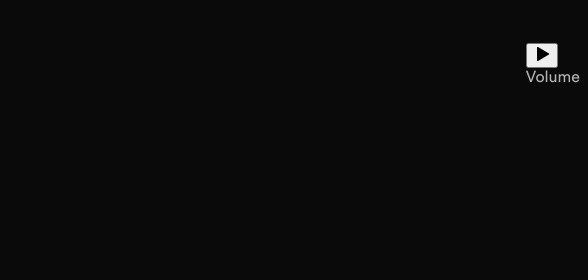
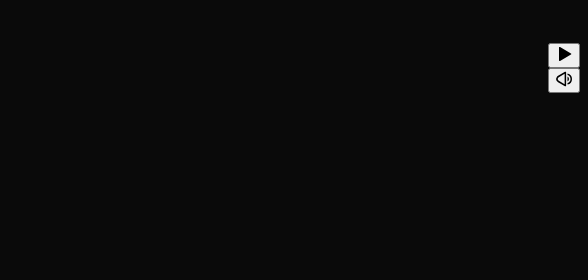
Before and after one commit to JamesGalvis/spotify-clone, an Astro site: page / in a window 1280 px wide. Shown: the top 280 px of the page, 692-1280 px from the left. Built offline with nearby package versions, Linux system fonts and the light colour scheme; Astro itself is replaced by a stand-in of ours.

Commit message:
Player: Volume Control

```diff
--- a/package.json
+++ b/package.json
@@ -13,9 +13,11 @@
     "@astrojs/check": "^0.6.0",
     "@astrojs/react": "^3.3.4",
     "@astrojs/tailwind": "^5.1.0",
+    "@radix-ui/react-slider": "^1.1.2",
     "@types/react": "^18.3.2",
     "@types/react-dom": "^18.3.0",
     "astro": "^4.8.2",
+    "clsx": "^2.1.1",
     "react": "^18.3.1",
     "react-dom": "^18.3.1",
     "tailwindcss": "^3.4.3",
--- a/src/components/Player.tsx
+++ b/src/components/Player.tsx
@@ -1,5 +1,6 @@
 import { usePlayerStore } from '@/store/player-store'
-import { useEffect, useRef, useState } from 'react'
+import { useEffect, useRef } from 'react'
+import { Slider } from './ui/Slider'
 
 export const Pause = ({ className }: { className: string }) => (
   <svg
@@ -65,7 +66,7 @@ interface CurrentSongProps {
   artists: string[] | undefined
 }
 
-function CurrentSong({ image, title, id, artists }: CurrentSongProps) {
+function CurrentSong({ image, title, artists }: CurrentSongProps) {
   const artistsString = artists && artists.join(', ')
 
   return (
@@ -73,16 +74,53 @@ function CurrentSong({ image, title, id, artists }: CurrentSongProps) {
       <picture className="h-14 w-14 rounded-[4px] bg-zinc-900 overflow-hidden">
         <img src={image} alt={title} className="w-full h-auto object-cover" />
       </picture>
-      <div className='flex flex-col justify-center'>
-        <p className='text-sm text-white'>{title}</p>
-        <span className='text-[12px]'>{artistsString}</span>
+      <div className="flex flex-col justify-center">
+        <p className="text-sm text-white">{title}</p>
+        <span className="text-[12px]">{artistsString}</span>
       </div>
     </div>
   )
 }
 
+function VolumeControl() {
+  const volume = usePlayerStore((state) => state.volume)
+  const setVolume = usePlayerStore((state) => state.setVolume)
+
+  const previousVolumeRef = useRef(volume)
+  const isVolumeSilence = volume < 0.01
+
+  const handleClickVolume = () => {
+    if (isVolumeSilence) {
+      setVolume(previousVolumeRef.current)
+    } else {
+      previousVolumeRef.current = volume
+      setVolume(0)
+    }
+  }
+
+  return (
+    <div className="group flex items-center justify-center gap-x-2">
+      <button className='hover:text-white' onClick={handleClickVolume}>
+        {volume < 0.01 ? <VolumeSilence /> : <Volume />}
+      </button>
+      <Slider
+        defaultValue={[100]}
+        max={100}
+        min={0}
+        value={[volume * 100]}
+        className="w-[93px] cursor-pointer"
+        onValueChange={(value) => {
+          const [currentValue] = value
+          const volumeValue = currentValue / 100
+          setVolume(volumeValue)
+        }}
+      />
+    </div>
+  )
+}
+
 export function Player() {
-  const { isPlaying, setIsPlaying, currentMusic } = usePlayerStore(
+  const { isPlaying, setIsPlaying, currentMusic, volume } = usePlayerStore(
     (state) => state
   )
 
@@ -94,17 +132,24 @@ export function Player() {
       : !isPlaying && audioRef.current && audioRef.current.pause()
   }, [isPlaying])
 
-  // useEffect(() => {
-  //   if (audioRef.current) {
-  //     const { song, playlist } = currentMusic
+  useEffect(() => {
+    if (audioRef.current) {
+      audioRef.current.volume = volume
+    }
+  }, [volume])
 
-  //     if (song) {
-  //       const src = `/music/${playlist?.id}/0${song.id}.mp3`
-  //       audioRef.current.src = src
-  //       audioRef.current.play()
-  //     }
-  //   }
-  // }, [currentMusic])
+  useEffect(() => {
+    if (audioRef.current) {
+      const { song, playlist } = currentMusic
+
+      if (song) {
+        const src = `/music/${playlist?.id}/0${song.id}.mp3`
+        audioRef.current.src = src
+        audioRef.current.volume = volume
+        audioRef.current.play()
+      }
+    }
+  }, [currentMusic])
 
   const handleClick = () => {
     setIsPlaying(!isPlaying)
@@ -112,7 +157,7 @@ export function Player() {
 
   return (
     <div className="flex items-center justify-between w-full px-4 z-50 h-[65px] py-1">
-       <CurrentSong
+      <CurrentSong
         artists={currentMusic.song?.artists}
         id={currentMusic.song?.id}
         image={currentMusic.song?.image}
@@ -127,7 +172,9 @@ export function Player() {
         </div>
       </div>
 
-      <div>Volume</div>
+      <div>
+        <VolumeControl />
+      </div>
 
       <audio ref={audioRef} />
     </div>
--- /dev/null
+++ b/src/components/ui/Slider.tsx
@@ -0,0 +1,25 @@
+import * as React from "react"
+import * as SliderPrimitive from "@radix-ui/react-slider"
+import cn from "clsx"
+
+export const Slider = React.forwardRef<
+  React.ElementRef<typeof SliderPrimitive.Root>,
+  React.ComponentPropsWithoutRef<typeof SliderPrimitive.Root>
+>(({ className, ...props }, ref) => (
+  <SliderPrimitive.Root
+    ref={ref}
+    className={cn(
+      "relative flex touch-none select-none items-center group",
+      className
+    )}
+    {...props}
+  >
+    <SliderPrimitive.Track className="relative h-1 w-full grow overflow-hidden rounded-full bg-gray-800">
+      <SliderPrimitive.Range className="absolute h-full bg-white group-hover:bg-[#1ed760]" />
+    </SliderPrimitive.Track>
+
+    <SliderPrimitive.Thumb className="hidden group-hover:block h-3 w-3 bg-white rounded-full border-2 border-primary bg-background ring-offset-background transition-colors focus-visible:outline-none focus-visible:ring-2 focus-visible:ring-ring focus-visible:ring-offset-2 disabled:pointer-events-none disabled:opacity-50" />
+  </SliderPrimitive.Root>
+))
+
+Slider.displayName = SliderPrimitive.Root.displayName
--- a/src/store/player-store.ts
+++ b/src/store/player-store.ts
@@ -8,6 +8,8 @@ interface PlayerState {
     song: Song | null
     songs: Song[] | null
   }
+  volume: number
+  setVolume: (volume: number) => void
   setIsPlaying: (isPlaying: boolean) => void
   setCurrentMusic: (currentMusic: {
     playlist: Playlist | null
@@ -23,6 +25,8 @@ export const usePlayerStore = create<PlayerState>((set) => ({
     song: null,
     songs: [],
   },
+  volume: 1,
+  setVolume: (volume) => set({ volume }),
   setIsPlaying: (isPlaying) => set({ isPlaying }),
   setCurrentMusic: (currentMusic) => set({ currentMusic }),
 }))
```
Also changed, not shown: 1 other file.
